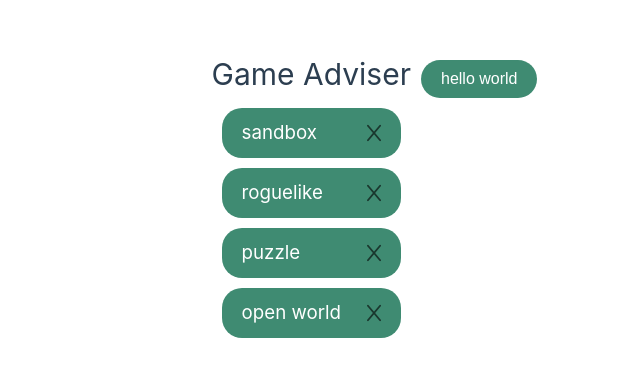
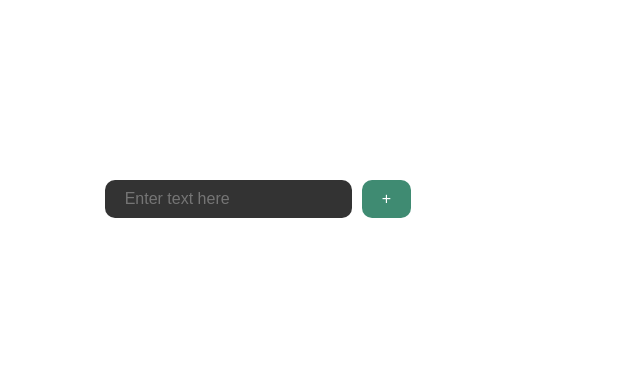
Before and after one commit to Phantom-works/Adviser-Front-End, a Vue app: page / in a window 1280 px wide. Shown: the part 201-578 px from the top of the page, without its empty margins (229-869 px from the left). Built offline with nearby package versions, Linux system fonts and the light colour scheme.

Commit message:
🎉 Added a dash of magic: Input field for selecting categories! 🧙‍♀️
🔥 Burned the temp data in the category overview list like a phoenix rising from the ashes 🦅💥

```diff
--- a/src/App.vue
+++ b/src/App.vue
@@ -1,43 +1,7 @@
 <template>
-  <div>
-    <GameAdviserHeader text="Game Adviser" />
-    <CategoryList :categories="categories" @DeleteCategory="DeleteCategory" />
-  </div>
-
-  <div>
-    <RoundedButton text="hello world" />
-  </div>
+  <category-select/>
 </template>
 
 <script lang="ts" setup>
-import RoundedButton from './components/default/DefaultButton.vue'
-import GameAdviserHeader from '@/components/GameAdviserHeader.vue'
-import CategoryList from '@/components/category/GameCategoryList.vue'
-import type Category from '@/BLL/Category'
-
-import { ref } from 'vue'
-const DeleteCategory = (_id: number) => {
-  categories.value = categories.value.filter((category) => category.id !== _id)
-}
-
-let categories = ref<Category[]>([
-  {
-    id: 1,
-    title: 'sandbox'
-  },
-  {
-    id: 2,
-    title: 'roguelike'
-  },
-  {
-    id: 3,
-    title: 'puzzle'
-  },
-  {
-    id: 4,
-    title: 'open world'
-  }
-])
+import CategorySelect from "@/components/category/CategorySelect.vue";
 </script>
-
-<style scoped></style>
--- /dev/null
+++ b/src/components/category/CategoryInputField.vue
@@ -0,0 +1,39 @@
+<template>
+  <div class="input-container">
+    <input v-model="text" class="rounded-input" placeholder="Enter text here" type="text" />
+    <DefaultButton text="+" @click="AddCategory" />
+  </div>
+</template>
+
+<script lang="ts" setup>
+import DefaultButton from '@/components/default/DefaultButton.vue'
+import { ref } from 'vue'
+const emit = defineEmits(['AddCategory'])
+
+const text = ref()
+function AddCategory() {
+  if (!text.value) {
+    alert('type category first')
+    return
+  }
+  emit('AddCategory', text.value)
+
+  text.value = ''
+}
+</script>
+
+<style scoped>
+.input-container {
+  display: flex;
+}
+
+.rounded-input {
+  background-color: #333;
+  border: none;
+  border-radius: 10px;
+  color: #fff;
+  font-size: 16px;
+  padding: 10px 20px;
+  flex: 1;
+}
+</style>
--- /dev/null
+++ b/src/components/category/CategorySelect.vue
@@ -0,0 +1,31 @@
+<template>
+  <div>
+    <category-input-field @AddCategory="AddCategory" />
+    <CategoryList :categories="categories" @DeleteCategory="DeleteCategory" />
+  </div>
+</template>
+
+<script lang="ts" setup>
+import CategoryList from '@/components/category/GameCategoryList.vue'
+import type Category from '@/BLL/Category'
+
+import { ref } from 'vue'
+import CategoryInputField from '@/components/category/CategoryInputField.vue'
+function DeleteCategory(_id: number) {
+  categories.value = categories.value.filter((category) => category.id !== _id)
+}
+
+function AddCategory(_title: string) {
+  let category = ref<Category>({
+    id: categories.value.length + 1,
+    title: _title
+  })
+
+  categories.value.push(category.value)
+}
+
+let categories = ref<Category[]>([
+])
+</script>
+
+<style scoped></style>
--- a/src/components/category/GameCategory.vue
+++ b/src/components/category/GameCategory.vue
@@ -1,9 +1,6 @@
 <template>
   <div class="gameCategory">
-    <h3>
-      {{ category.title }}
-      <i class="fa-solid fa-x" @click="OnDelete(category.id)"></i>
-    </h3>
+    <h3>{{ category.title }} <i class="fa-solid fa-x" @click="OnDelete(category.id)"></i></h3>
   </div>
 </template>
 
@@ -13,8 +10,8 @@ import Category from '@/BLL/Category'
 defineProps<{ category: Category }>()
 
 const emit = defineEmits(['DeleteCategory'])
-const OnDelete = (_id: number) => {
-  emit("DeleteCategory", _id)
+function OnDelete (_id: number) {
+  emit('DeleteCategory', _id)
 }
 </script>
 
@@ -35,12 +32,6 @@ const OnDelete = (_id: number) => {
   transition: all 0.3s ease;
   margin: 10px;
   position: relative;
-}
-
-.gameCategory h3 i {
-  position: absolute;
-  top: 50%;
-  right: 0;
-  transform: translateY(-50%);
+  display: inline-block;
 }
 </style>
--- a/src/components/category/GameCategoryList.vue
+++ b/src/components/category/GameCategoryList.vue
@@ -1,5 +1,5 @@
 <template>
-  <div v-for="category in categories" :key="category.id">
+  <div v-for="category in categories" :key="category.id" class="categories-container">
     <CoCategory :category="category" @DeleteCategory="DeleteCategory"/>
   </div>
 </template>
@@ -11,9 +11,13 @@ import CoCategory from '@/components/category/GameCategory.vue'
 defineProps<{ categories: Category[] }>()
 
 const emit = defineEmits(['DeleteCategory'])
-const DeleteCategory = (_id: number) => {
+function DeleteCategory (_id: number) {
   emit("DeleteCategory", _id)
 }
 </script>
 
-<style scoped></style>
+<style scoped>
+.categories-container {
+  display: inline-block; /* or display: inline-flex; */
+}
+</style>
--- a/src/components/default/DefaultButton.vue
+++ b/src/components/default/DefaultButton.vue
@@ -1,10 +1,10 @@
 <template>
-  <button :style="{ background, color }" :class="{ 'disable-button': disabled }">
+  <button :class="{ 'disable-button': disabled }" :style="{ background, color }">
     {{ text }}
   </button>
 </template>
 
-<script setup lang="ts">
+<script lang="ts" setup>
 defineProps({
   text: {
     type: String
@@ -27,15 +27,14 @@ defineProps({
 }
 
 button {
-  background: #3f8b72;
+  background-color: #3f8b72;
+  border: none;
+  border-radius: 10px;
   color: #fff;
-  border-radius: 20px;
+  cursor: pointer;
+  font-size: 16px;
   padding: 10px 20px;
-  font-size: 1rem;
-  border: none;
-  cursor: pointer;
-  transition: all 0.3s ease;
-  margin: 10px;
+  margin-left: 10px;
 }
 
 button:hover {
```
Also changed, not shown: src/components/Game/GamePreview.vue (added, +11 -0 lines), src/components/category/CategoryImputField.vue (deleted, +0 -11 lines).
